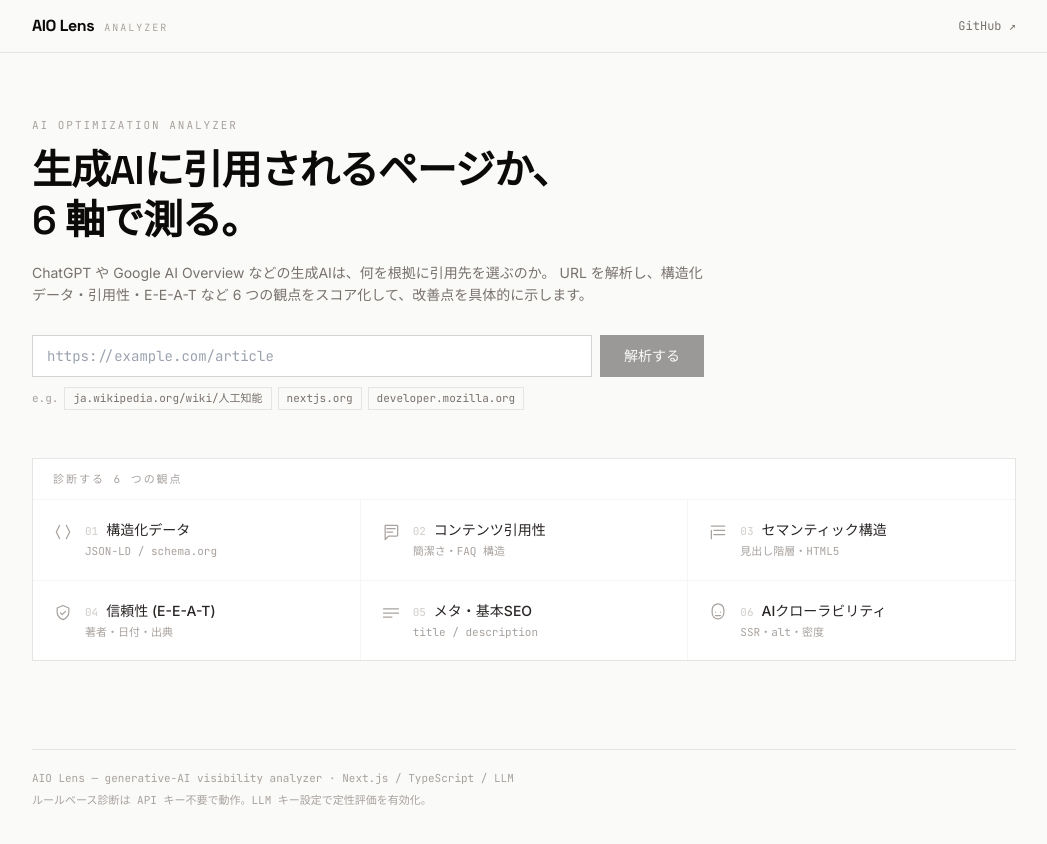
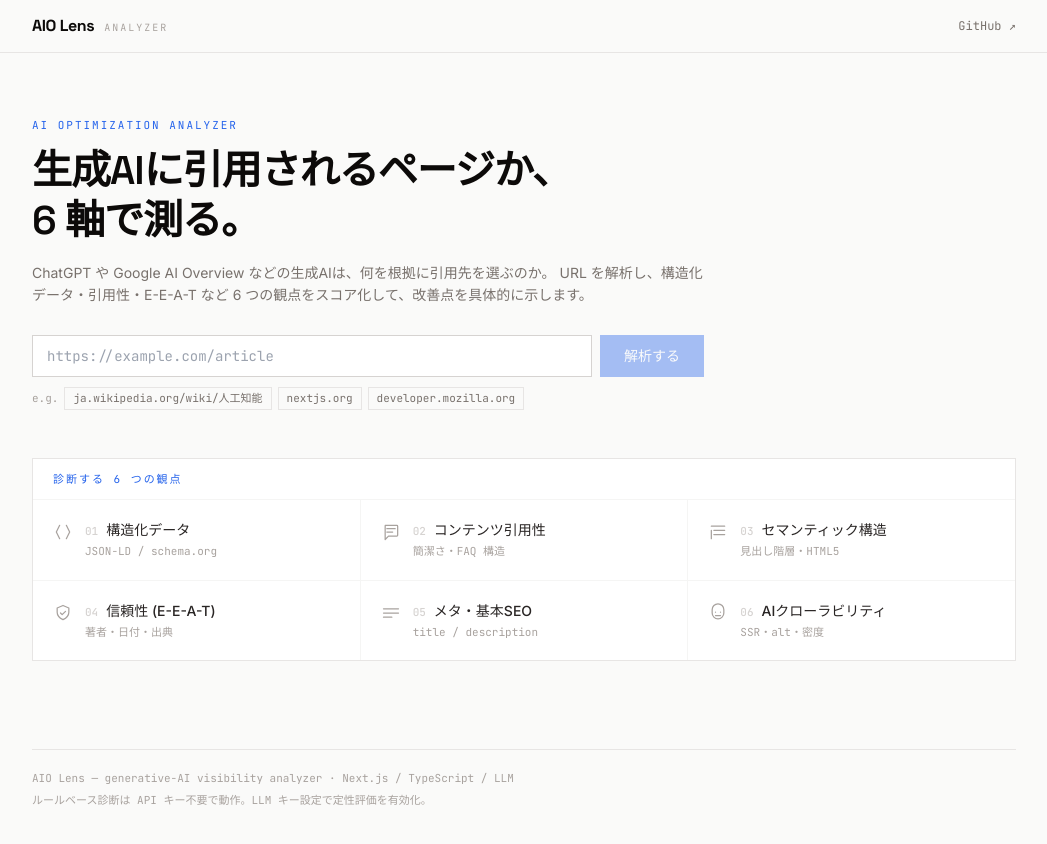
Before and after one commit to sotaro0000/aio-lens, a Next.js app: page / in a window 1280 px wide. Shown: the top 844 px of the page, without its empty margins (116-1163 px from the left). Built offline with nearby package versions, Linux system fonts and the light colour scheme.

Commit message:
style: ブランドカラー（ブルー）を復活 - ラベル/CTA/フォーカス

```diff
--- a/src/app/globals.css
+++ b/src/app/globals.css
@@ -20,7 +20,7 @@ body {
   stroke: #e7e5e4;
 }
 
-/* 等幅の小ラベル */
+/* 等幅の小ラベル（ブランドカラー＝ブルー） */
 .label-mono {
-  @apply font-mono text-[11px] uppercase tracking-[0.18em] text-stone-400;
+  @apply font-mono text-[11px] uppercase tracking-[0.18em] text-blue-600;
 }
--- a/src/app/page.tsx
+++ b/src/app/page.tsx
@@ -88,7 +88,7 @@ export default function Home() {
             href="https://github.com/sotaro0000/aio-lens"
             target="_blank"
             rel="noreferrer noopener"
-            className="font-mono text-xs text-stone-500 underline-offset-4 hover:text-ink hover:underline"
+            className="font-mono text-xs text-stone-500 underline-offset-4 hover:text-blue-600 hover:underline"
           >
             GitHub ↗
           </a>
@@ -116,13 +116,13 @@ export default function Home() {
                 value={url}
                 onChange={(e) => setUrl(e.target.value)}
                 placeholder="https://example.com/article"
-                className="flex-1 border border-stone-300 bg-white px-3.5 py-2.5 font-mono text-sm text-stone-800 outline-none transition focus:border-ink"
+                className="flex-1 border border-stone-300 bg-white px-3.5 py-2.5 font-mono text-sm text-stone-800 outline-none transition focus:border-blue-500 focus:ring-2 focus:ring-blue-100"
                 disabled={loading}
               />
               <button
                 type="submit"
                 disabled={loading || !url.trim()}
-                className="bg-ink px-6 py-2.5 text-sm font-medium text-white transition hover:bg-stone-700 disabled:cursor-not-allowed disabled:opacity-40"
+                className="bg-blue-600 px-6 py-2.5 text-sm font-medium text-white transition hover:bg-blue-700 disabled:cursor-not-allowed disabled:opacity-40"
               >
                 {loading ? "解析中…" : "解析する"}
               </button>
@@ -138,7 +138,7 @@ export default function Home() {
                     analyze(ex);
                   }}
                   disabled={loading}
-                  className="border border-stone-200 px-2 py-0.5 font-mono text-[11px] text-stone-500 transition hover:border-stone-400 hover:text-stone-800 disabled:opacity-50"
+                  className="border border-stone-200 px-2 py-0.5 font-mono text-[11px] text-stone-500 transition hover:border-blue-400 hover:text-blue-700 disabled:opacity-50"
                 >
                   {ex.replace(/^https?:\/\//, "")}
                 </button>
```
